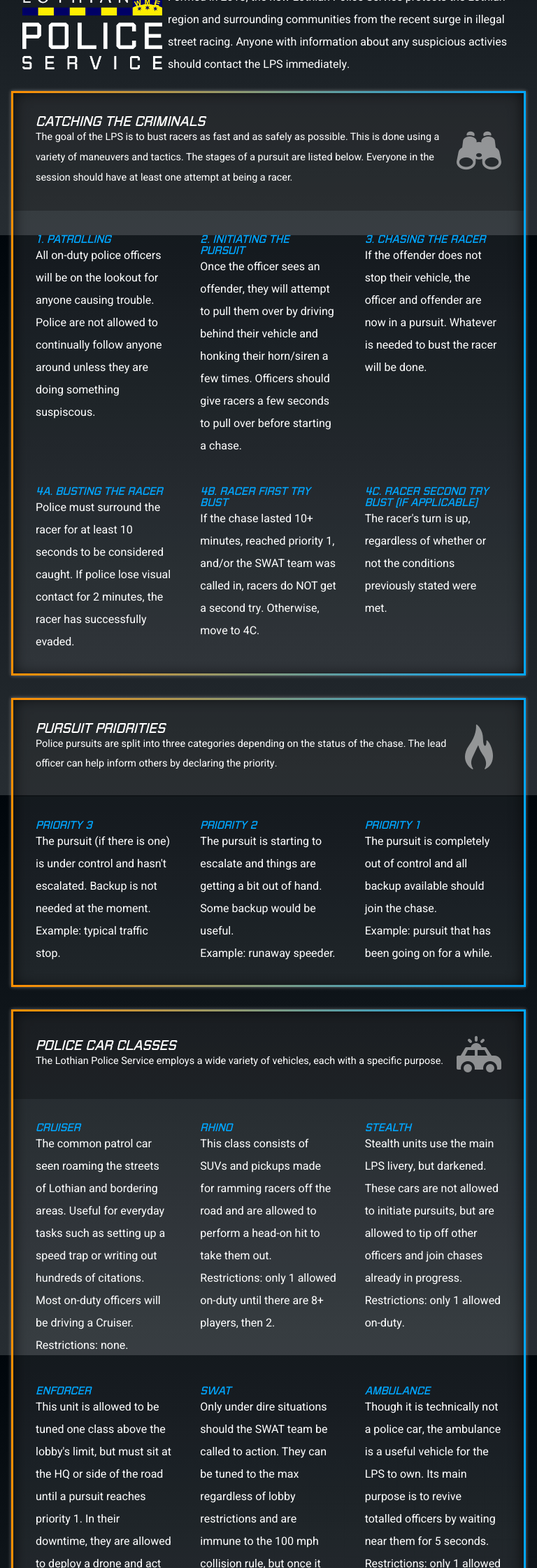
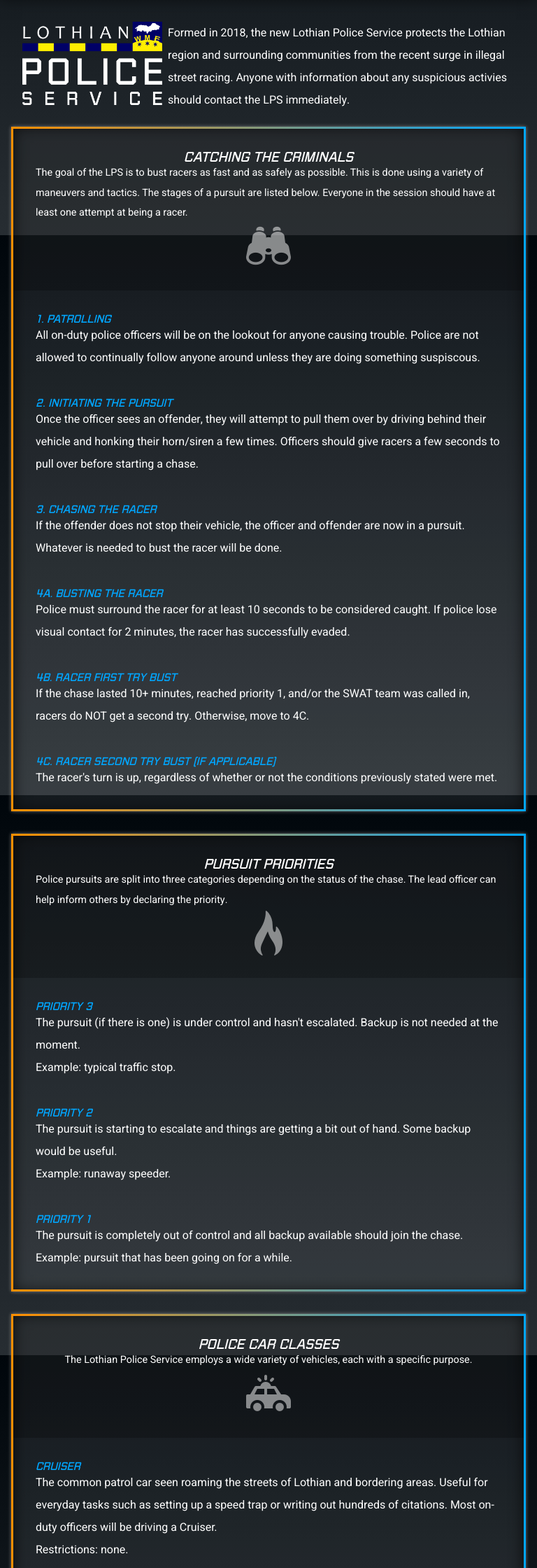
Before and after one commit to Ameer67/The-Racers-and-Chasers-Club, a PHP site: page /police.php in a window 768 px wide. Shown: the part 464-2704 px from the top of the page at 70% size. Run offline with PHP 8.4, Linux system fonts and the light colour scheme; a stand-in replaces the project's code that opens the database connection; grey boxes are pictures that could not be loaded.

Commit message:
made grids mobile-friendly

```diff
--- a/styles.css
+++ b/styles.css
@@ -15,6 +15,7 @@ html {
   font-family: 'Heebo', sans-serif;
   font-size: 18px;
   color: white;
+  overflow-x: hidden;
 }
 
 /*colors:
@@ -375,7 +376,7 @@ footer h5 span.dateandtime {
   font-weight: bold;
 }
 
-@media (max-width: 1600px) and (min-width: 1366px) {
+@media (max-width: 1600px) and (min-width: 1200px) {
   .trigrid {
     grid-template-columns: 1fr 1fr;
   }
@@ -391,8 +392,18 @@ footer h5 span.dateandtime {
   }
 }
 
-@media (max-width: 1200px) and (min-width: 768px) {
+@media (max-width: 1200px) and (min-width: 0px) {
+  .trigrid {
+    grid-template-columns: 1fr;
+  }
+}
 
+@media (max-width: 768px) and (min-width: 400px){
+  header .logocontainer {
+    max-width: 50%;
+    padding: 0;
+    margin: 1em 0 0 0;
+  }
 }
 
 @media (max-width: 768px) and (min-width: 0px) {
@@ -459,12 +470,12 @@ footer h5 span.dateandtime {
     margin: 0;
   }
 
-}
+  .infotop {
+    grid-template-columns: 1fr;
+    justify-items: center;
+  }
 
-@media (max-width: 768px) and (min-width: 400px){
-  header .logocontainer {
-    max-width: 50%;
-    padding: 0;
-    margin: 1em 0 0 0;
+  .infotop h3 {
+    text-align: center;
   }
 }
```
